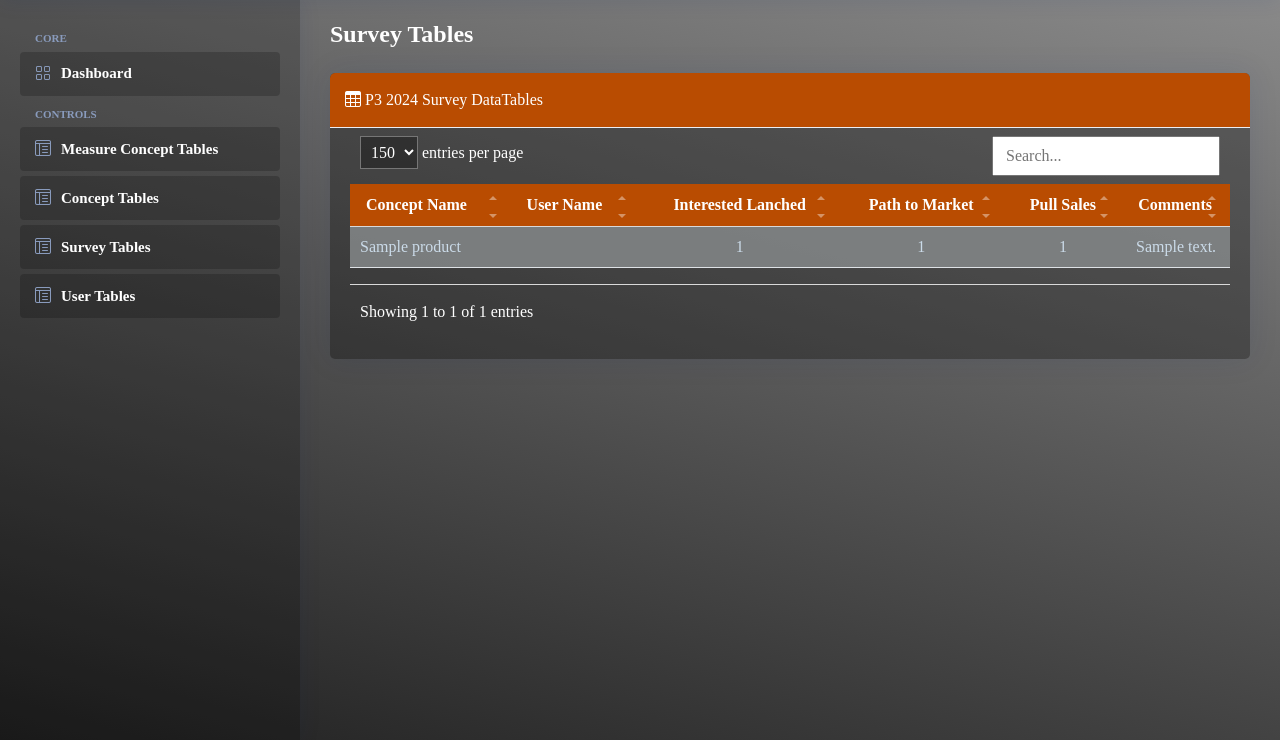
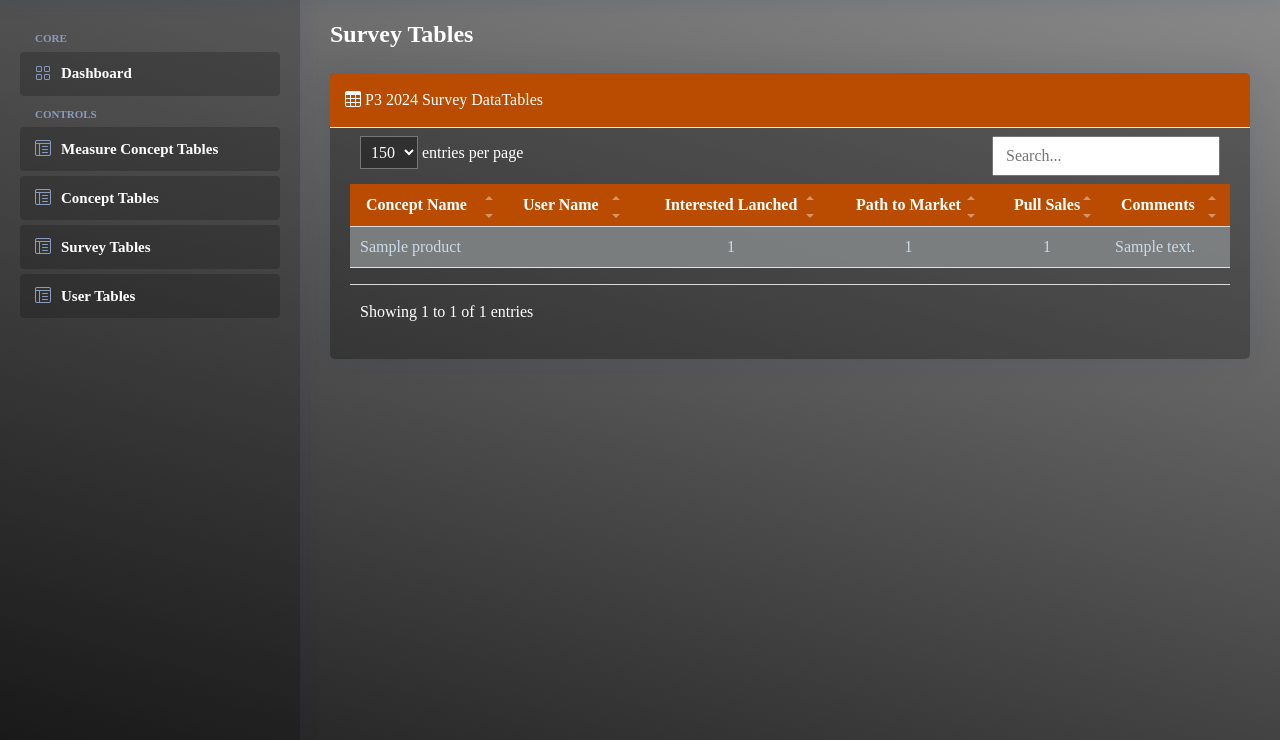
Before and after one commit to Lito8400/product-pipeline-pitch-2024, a Flask app: template templates/survey_admin.html in a window 1280 px wide. Shown: the part 60-800 px from the top of the page. Run offline with Flask 3, Linux system fonts and the light colour scheme; tables that the repository leaves empty hold one stand-in row (values such as "Sample post"); the template is opened without the code that fills it: values that come from a table or form of the project are taken from there, most other values are stand-ins (such as "Sample title", 1, 10 or a date in 2020); some libraries are stand-ins or nearby versions.

Commit message:
Fix issue 1

```diff
--- a/main.py
+++ b/main.py
@@ -129,7 +129,7 @@ def search():
     user_completed_survey = [survey.product_id for survey in user_get.surveys]
     surveyed_count = len(user_completed_survey)
 
-    return render_template('search_results.html', user_id=current_user.user_name, surveyed=surveyed_count, products=product_list, query=query)
+    return render_template('search_results.html', user_id=current_user.user_name, surveyed=surveyed_count, products=product_list, completed_surveys=user_completed_survey, query=query)
 
 @app.route('/login-admin', methods=['GET', 'POST'])
 def login_admin():
--- a/templates/survey_admin.html
+++ b/templates/survey_admin.html
@@ -26,7 +26,7 @@
                                             <th style="text-align: center; vertical-align: middle;">Interested Lanched</th>
                                             <th style="text-align: center; vertical-align: middle;">Path to Market</th>
                                             <th style="text-align: center; vertical-align: middle;">Pull Sales</th>
-                                            <th style="max-width: 10%;">Comments</th>
+                                            <th style="max-width: 20%;">Comments</th>
                                         </tr>
                                     </thead>
                                     <tbody>
@@ -34,10 +34,10 @@
                                             <tr>
                                                 <td>{{ survey.product.name }}</td>
                                                 <td>{{ survey.user.user_name }}</td>
-                                                <td style="text-align: center; vertical-align: middle;">{{ survey.interested_lanched }}</td>
-                                                <td style="text-align: center; vertical-align: middle;">{{ survey.path_to_market }}</td>
-                                                <td style="text-align: center; vertical-align: middle;">{{ survey.pull_sales }}</td>
-                                                <td style="text-align: center; vertical-align: middle;">{{ survey.comments }}</td>
+                                                <td style="text-align: center;">{{ survey.interested_lanched }}</td>
+                                                <td style="text-align: center;">{{ survey.path_to_market }}</td>
+                                                <td style="text-align: center;">{{ survey.pull_sales }}</td>
+                                                <td style="max-width: 400px;">{{ survey.comments }}</td>
                                             </tr>
                                         {% endfor %}
                                     </tbody>
```
Also changed, not shown: templates/search_results.html (+21 -8 lines).
